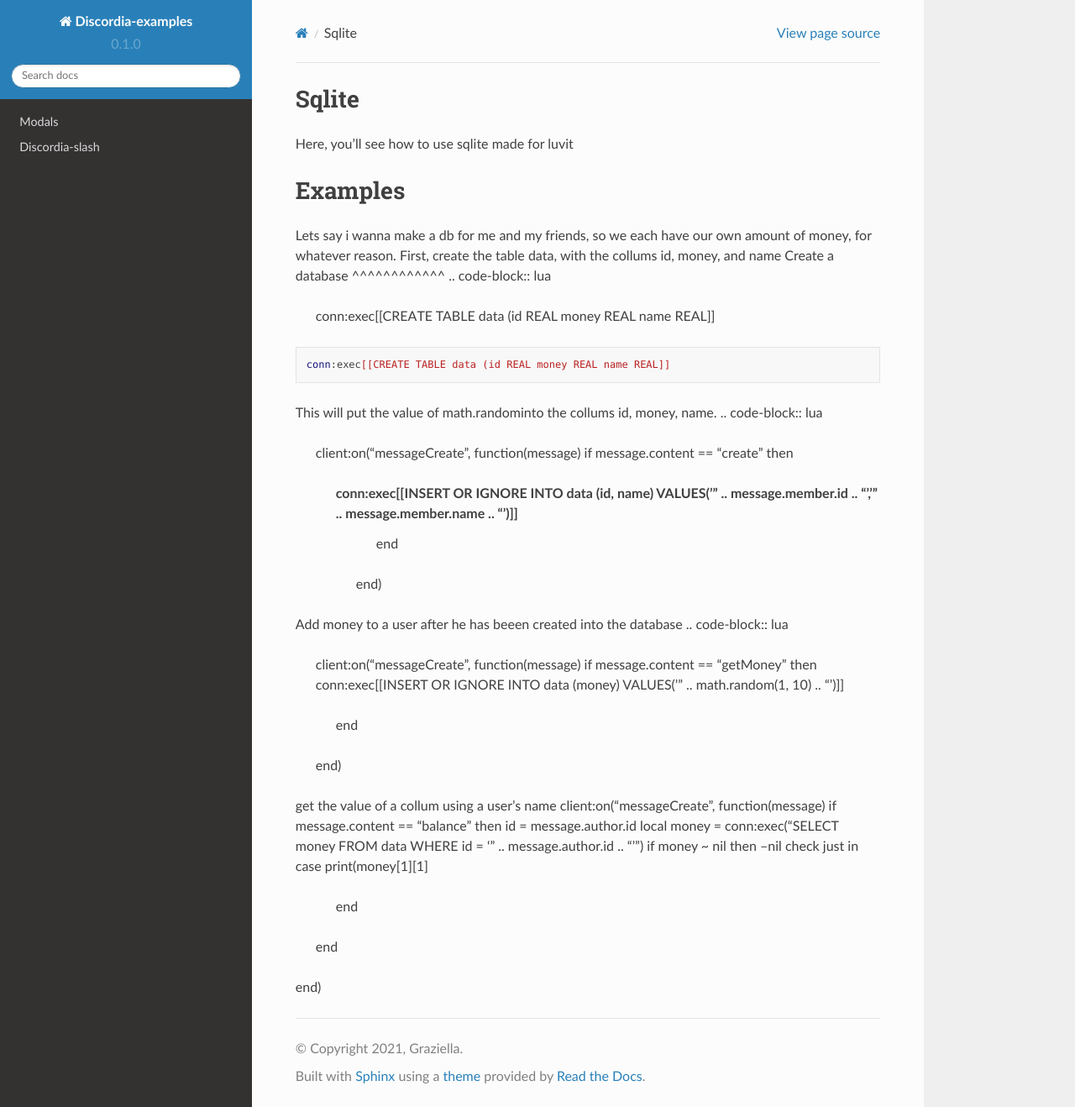
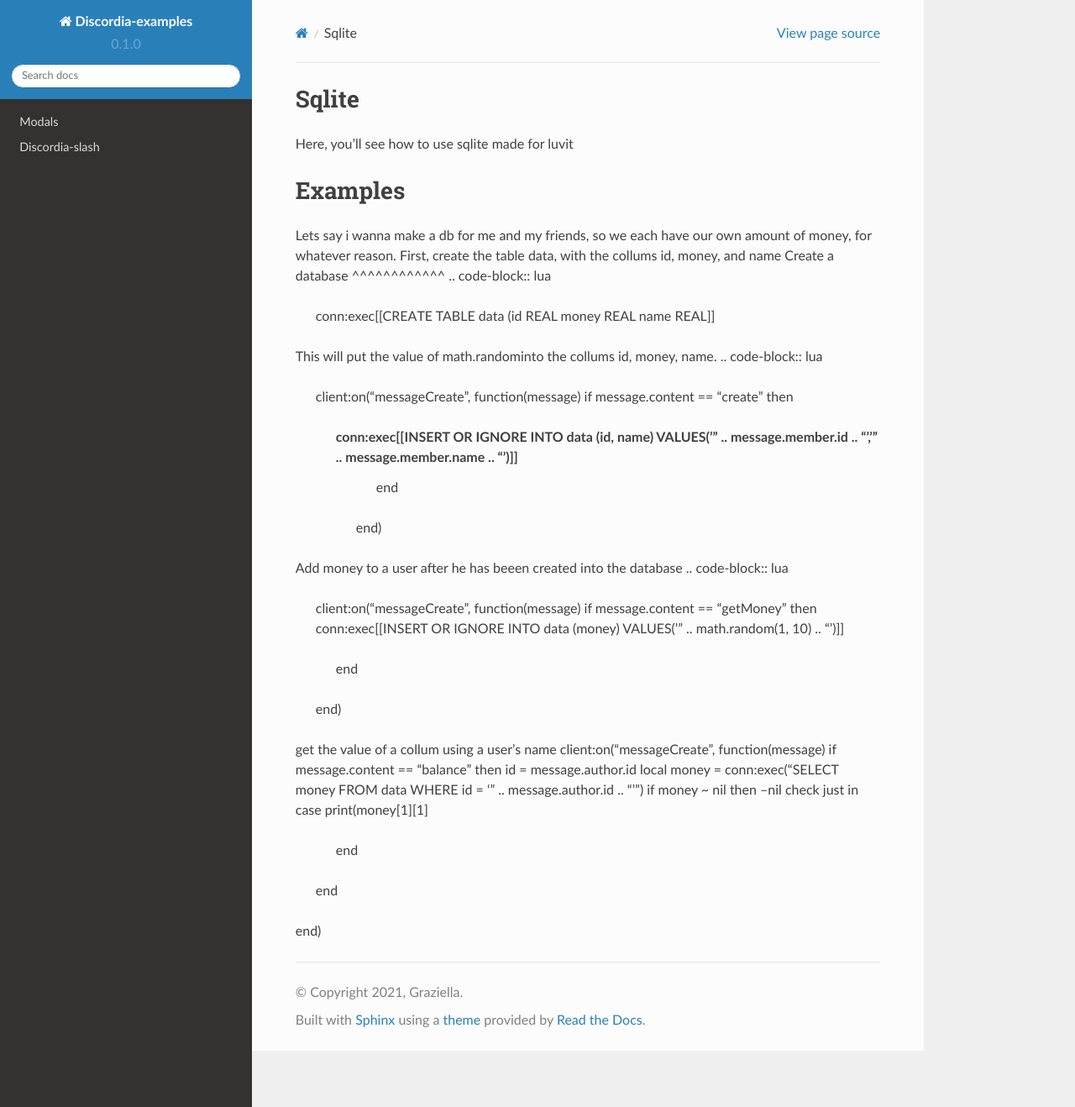
Before and after one commit to justdie386/discordia-examples, a Sphinx documentation site: the page built from docs/source/sqlite.rst, in a window 1280 px wide and 1318 px high. Shown: the whole window at 84% size. Built offline with Sphinx 7.4.7 and the Read the Docs theme 2.0.0, drawn with Linux system fonts in a browser that asks for light colours.

Commit message:
Update sqlite.rst

```diff
--- a/docs/source/sqlite.rst
+++ b/docs/source/sqlite.rst
@@ -10,9 +10,6 @@ Create a database
 ^^^^^^^^^^^^
 .. code-block:: lua
    conn:exec[[CREATE TABLE data (id REAL money REAL name REAL]]
-.. code-block:: lua
-
-        conn:exec[[CREATE TABLE data (id REAL money REAL name REAL]]
 
 This will put the value of math.randominto the collums id, money, name.
 .. code-block:: lua
```
